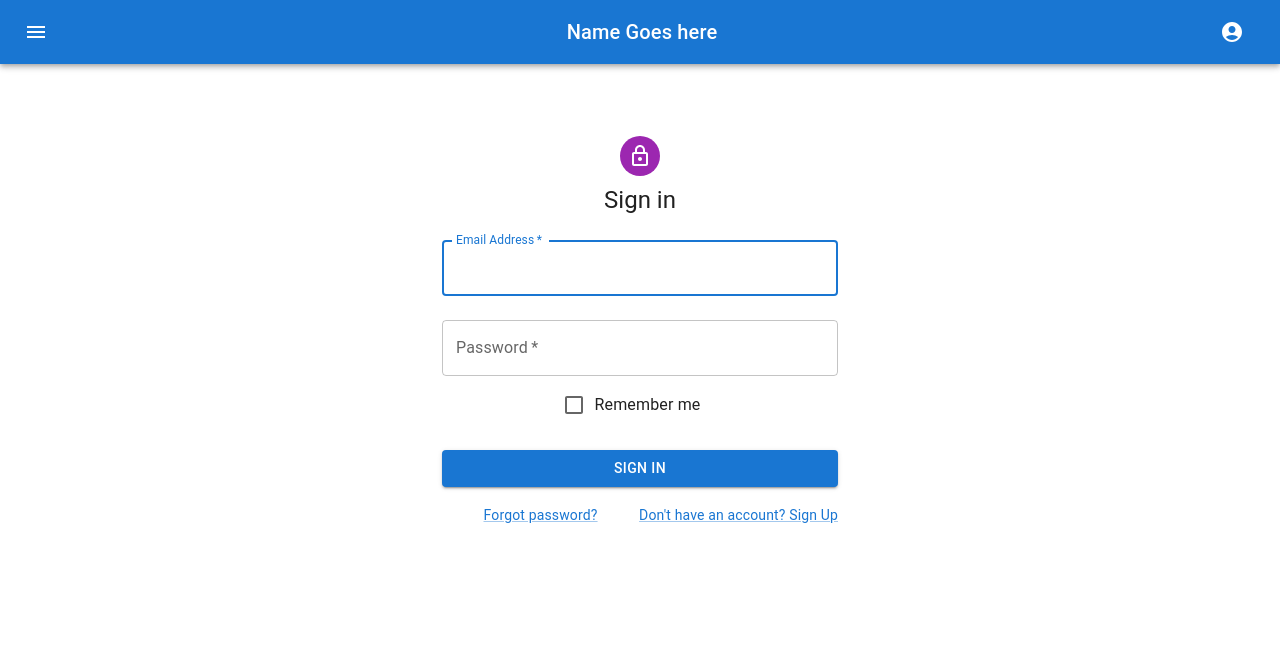
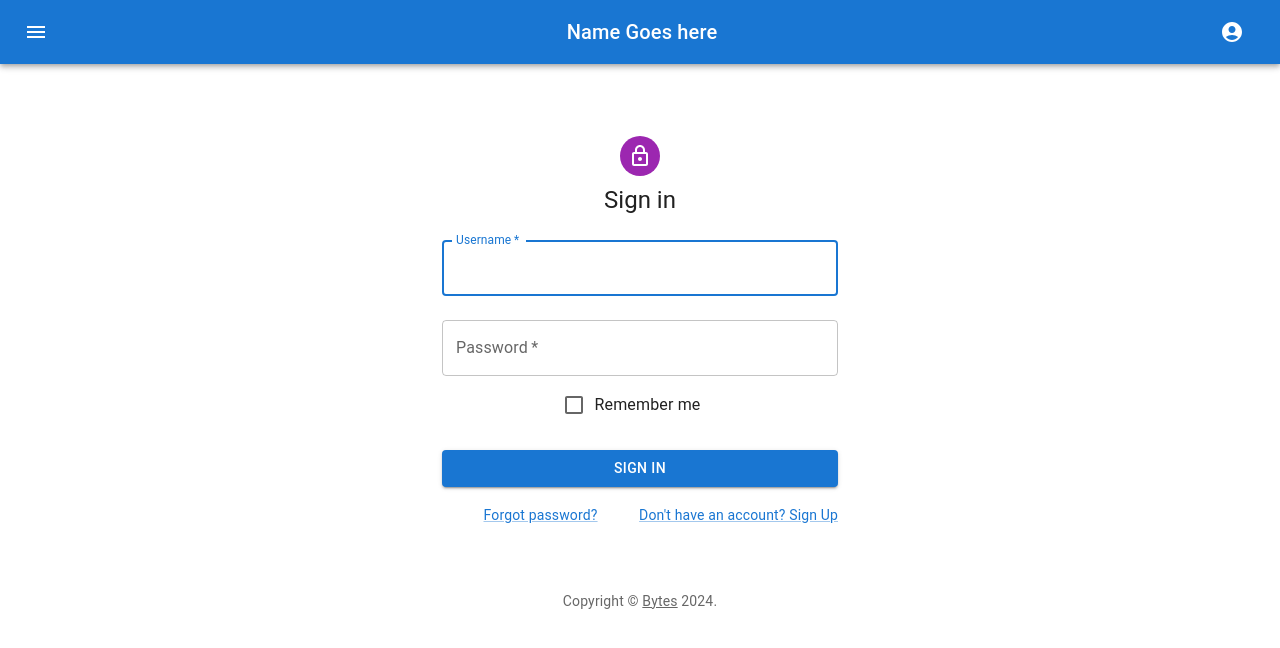
Before and after one commit to tmpurcell/recipe-book, a React (Create React App) app in the folder Frontend/recipe-book/: page /Login in a window 1280 px wide. Shown: the top 648 px of the page. Built offline with nearby package versions, Linux system fonts and the light colour scheme.

Commit message:
Flask implementation for POST w/ login

```diff
--- a/Frontend/recipe-book/src/components/LoginPage.js
+++ b/Frontend/recipe-book/src/components/LoginPage.js
@@ -13,12 +13,12 @@ import Typography from '@mui/material/Typography';
 import Container from '@mui/material/Container';
 import { createTheme, ThemeProvider } from '@mui/material/styles';
 
-function Login(props) {
+function Copyright(props) {
   return (
     <Typography variant="body2" color="text.secondary" align="center" {...props}>
       {'Copyright © '}
       <Link color="inherit" href="https://mui.com/">
-        Your Website
+        Bytes
       </Link>{' '}
       {new Date().getFullYear()}
       {'.'}
@@ -26,19 +26,37 @@ function Login(props) {
   );
 }
 
-
 const defaultTheme = createTheme();
 
 
 export default function SignIn() {
-  const handleSubmit = (event) => {
+  const handleSubmit = async (event) => {
     event.preventDefault();
     const data = new FormData(event.currentTarget);
-    console.log({
-      email: data.get('email'),
+    const formData = {
+      username: data.get('username'),
       password: data.get('password'),
-    });
-  };
+    };
+
+    console.log('Form Data:', formData);
+
+    try {
+      const response = await fetch('127.0.0.1:8000/login', {
+        method: 'POST',
+        headers: {
+          'Content-Type': 'application/json',
+        },
+        body: JSON.stringify(formData),
+      });
+      if (response.ok) {
+        console.log('Login Successful');
+      } else {
+        console.error('Login Failed');
+      }
+      } catch (error) {
+        console.error('Error:', error);
+      }
+    };
 
   return (
     <ThemeProvider theme={defaultTheme}>
@@ -63,10 +81,10 @@ export default function SignIn() {
               margin="normal"
               required
               fullWidth
-              id="email"
-              label="Email Address"
+              id="username"
+              label="Username"
               name="email"
-              autoComplete="email"
+              autoComplete="Username"
               autoFocus
             />
             <TextField
@@ -105,6 +123,7 @@ export default function SignIn() {
             </Grid>
           </Box>
         </Box>
+        <Copyright sx={{ mt: 8, mb: 4 }} />
       </Container>
     </ThemeProvider>
   );
```
